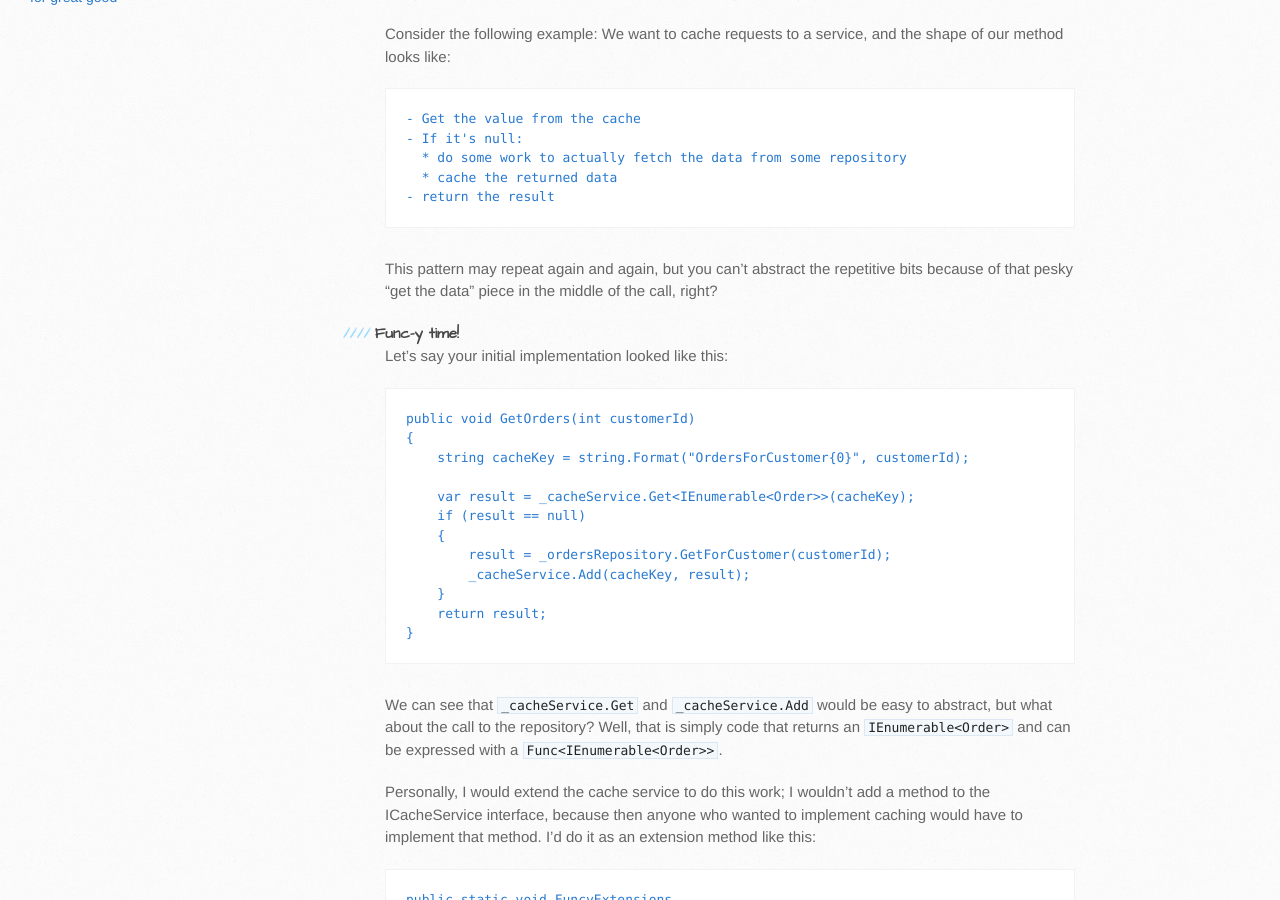
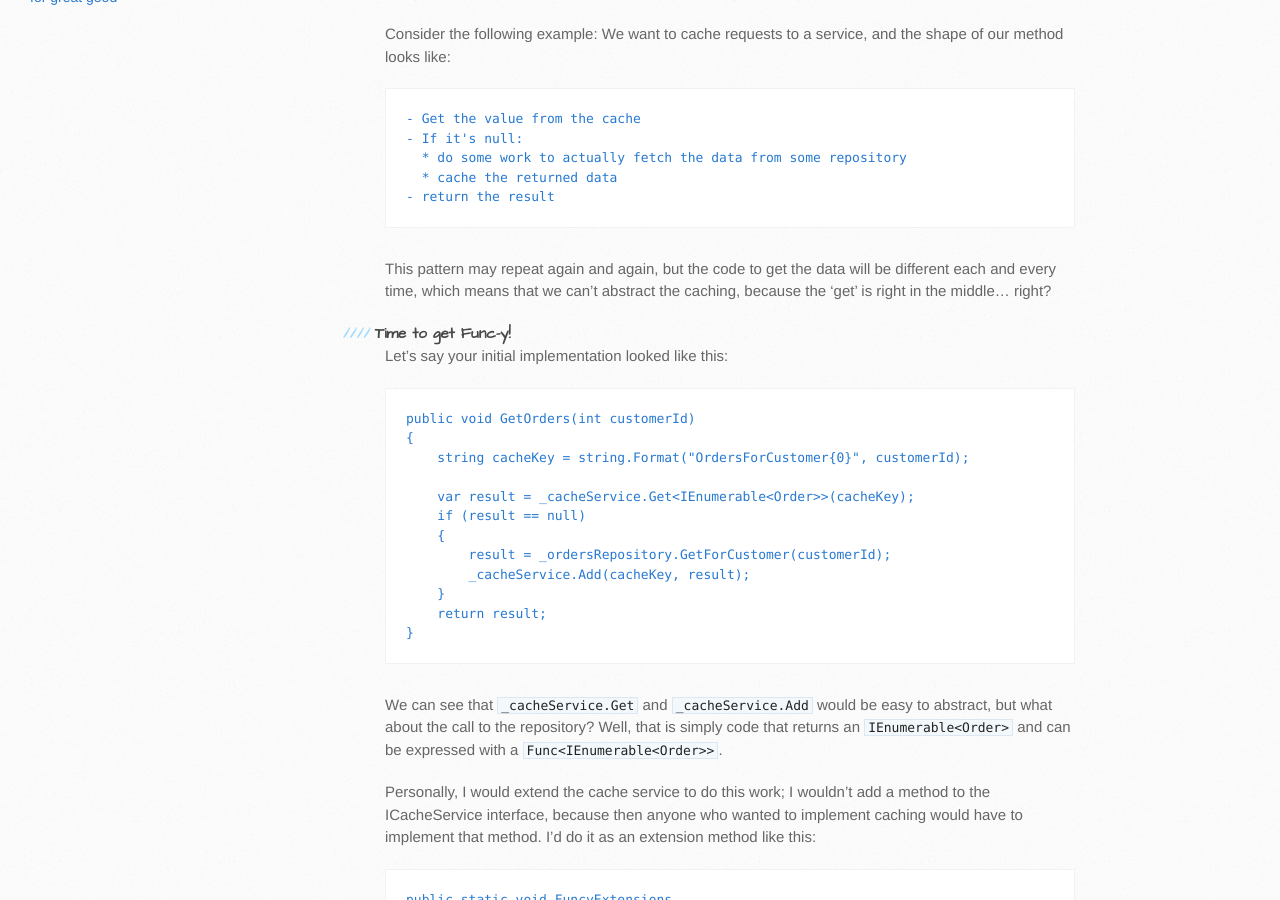
Before and after one commit to kiwipom/kiwipom.github.io, a Jekyll site: the page built from _posts/2013-07-02-funcy-love.md, in a window 1280 px wide and 900 px high, scrolled down 516 px. Built offline with Jekyll 4.4.1, drawn with Linux system fonts in a browser that asks for light colours; comment, search, counter and statistics services are not loaded.

Commit message:
funcy funcy

```diff
--- a/_posts/2013-07-02-funcy-love.md
+++ b/_posts/2013-07-02-funcy-love.md
@@ -15,9 +15,10 @@ Consider the following example: We want to cache requests to a service, and the
       * cache the returned data
     - return the result
 
-This pattern may repeat again and again, but you can't abstract the repetitive bits because of that pesky "get the data" piece in the middle of the call, right?
+This pattern may repeat again and again, but the code to get the data will be different each and every time, which means that we can't abstract the caching, because the 'get' is right in the middle... right?
 
-####Func-y time!
+
+####Time to get Func-y!
 
 
 Let's say your initial implementation looked like this:
```
